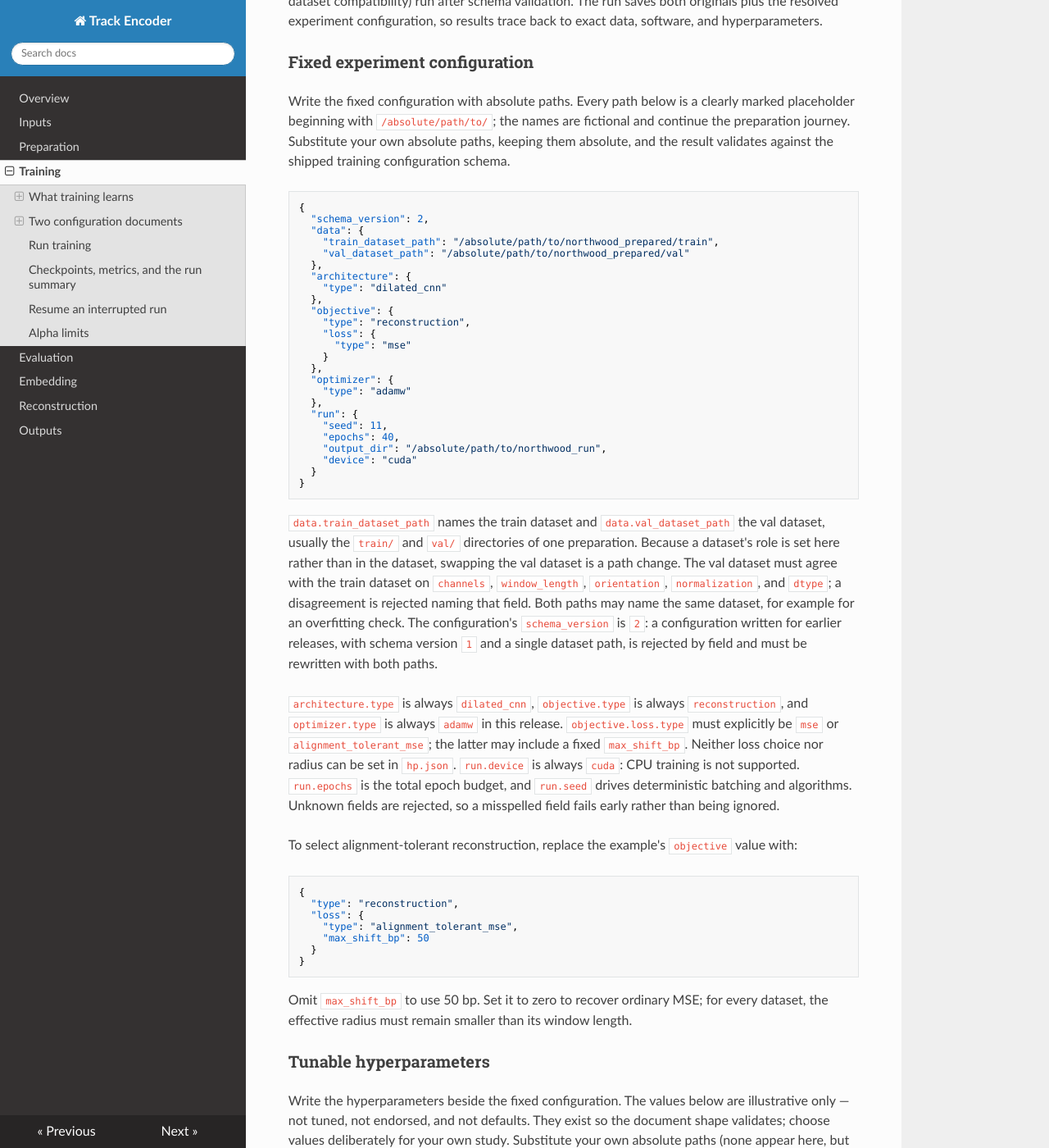
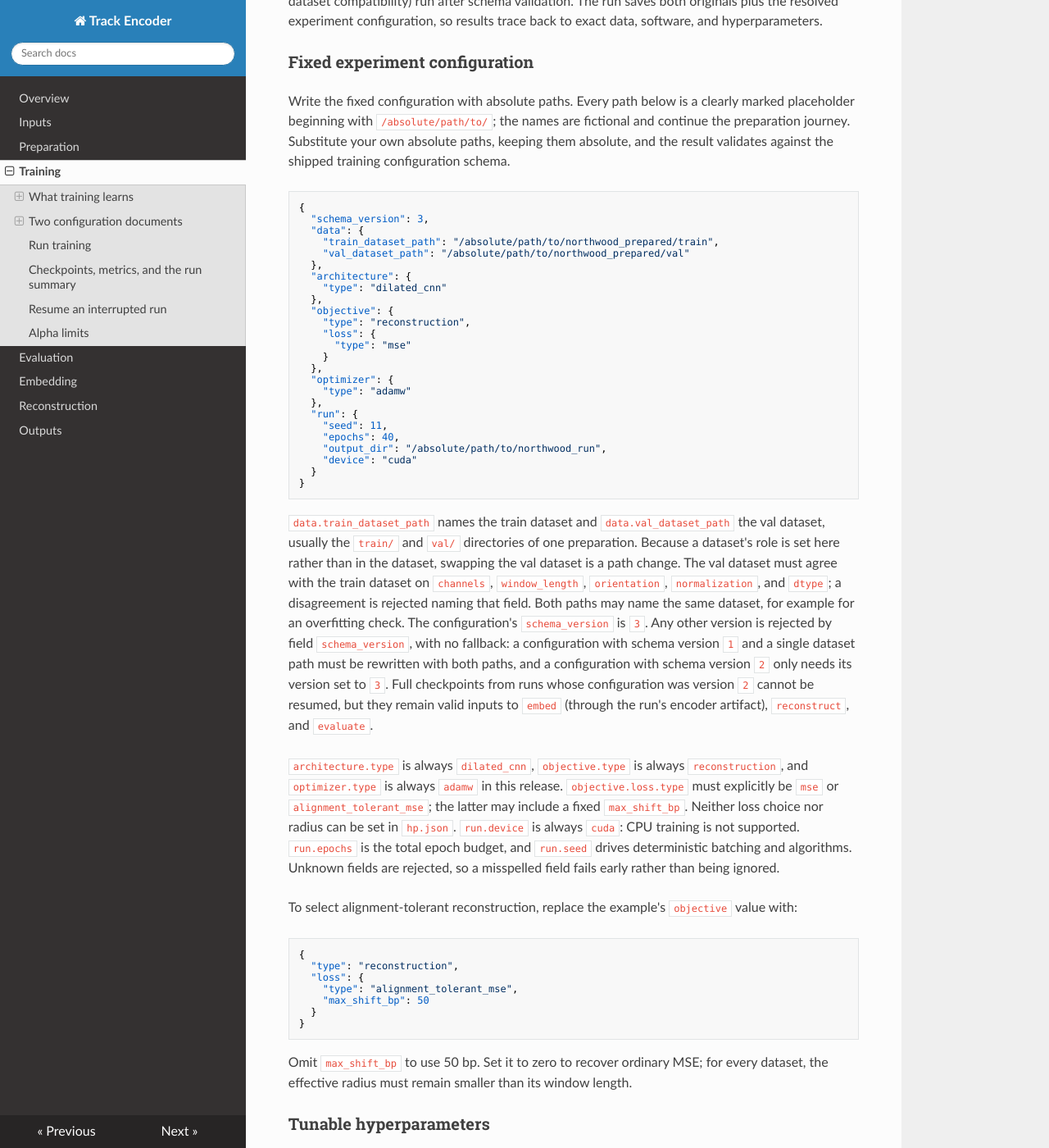
Before and after one commit to DignoMor/xp-track-encoder-doc, an MkDocs documentation site: the page built from docs/training.md, in a window 1280 px wide and 1400 px high, scrolled down 2367 px. Shown: the whole window at 82% size. Built offline with MkDocs 1.6.1, drawn with Linux system fonts in a browser that asks for light colours; nearby versions of some CDN libraries.

Commit message:
Document the training configuration's schema_version 3 break
Version 2 configurations are now rejected by field, so the training
example moves to version 3 and the training and outputs pages say what
happens to version 2 configurations and checkpoints. The vendored
training schema is refreshed from the shipped one so the example is
checked against what readers will run.

Co-Authored-By: Claude Opus 5.5 <noreply@anthropic.com>

````diff
--- a/docs/training.md
+++ b/docs/training.md
@@ -120,7 +120,7 @@ training configuration schema.
 
 ```json
 {
-  "schema_version": 2,
+  "schema_version": 3,
   "data": {
     "train_dataset_path": "/absolute/path/to/northwood_prepared/train",
     "val_dataset_path": "/absolute/path/to/northwood_prepared/val"
@@ -153,9 +153,13 @@ swapping the val dataset is a path change. The val dataset must agree with the
 train dataset on `channels`, `window_length`, `orientation`, `normalization`,
 and `dtype`; a disagreement is rejected naming that field. Both paths may name
 the same dataset, for example for an overfitting check. The configuration's
-`schema_version` is `2`: a configuration written for earlier releases, with
-schema version `1` and a single dataset path, is rejected by field and must
-be rewritten with both paths.
+`schema_version` is `3`. Any other version is rejected by field
+`schema_version`, with no fallback: a configuration with schema version `1`
+and a single dataset path must be rewritten with both paths, and a
+configuration with schema version `2` only needs its version set to `3`.
+Full checkpoints from runs whose configuration was version `2`
+cannot be resumed, but they remain valid inputs to `embed` (through the run's
+encoder artifact), `reconstruct`, and `evaluate`.
 
 `architecture.type` is always `dilated_cnn`, `objective.type` is always
 `reconstruction`, and `optimizer.type` is always `adamw` in this release.
````
Also changed, not shown: docs/outputs.md (+5 -2 lines), 2 other files.
